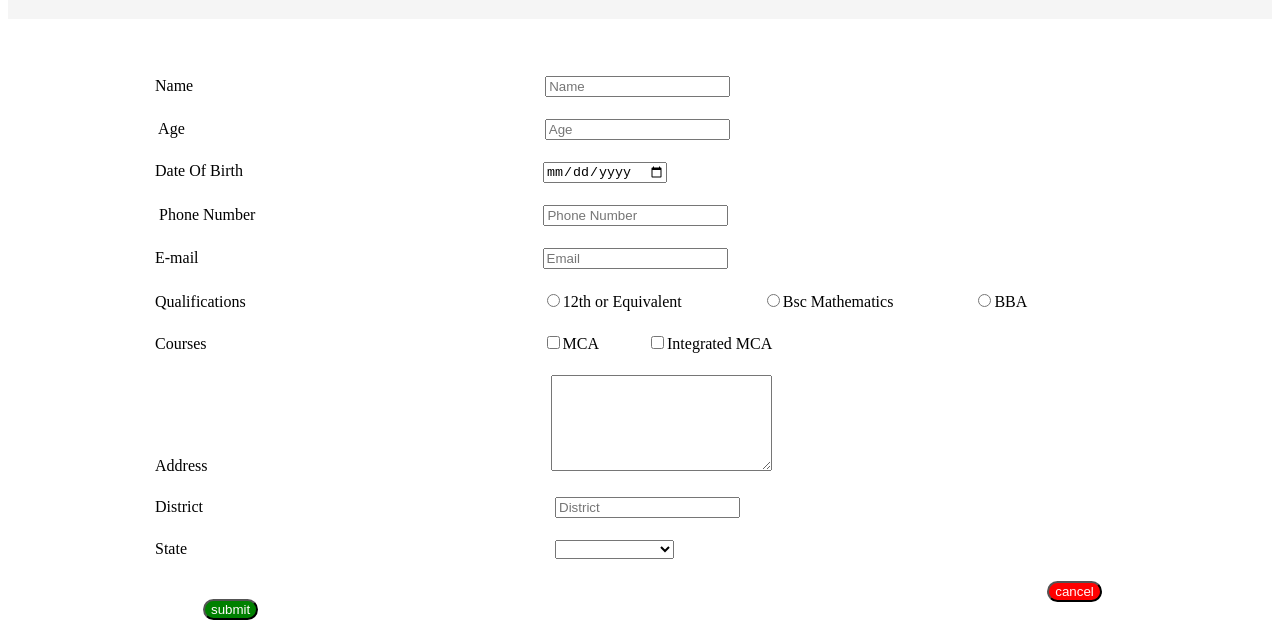
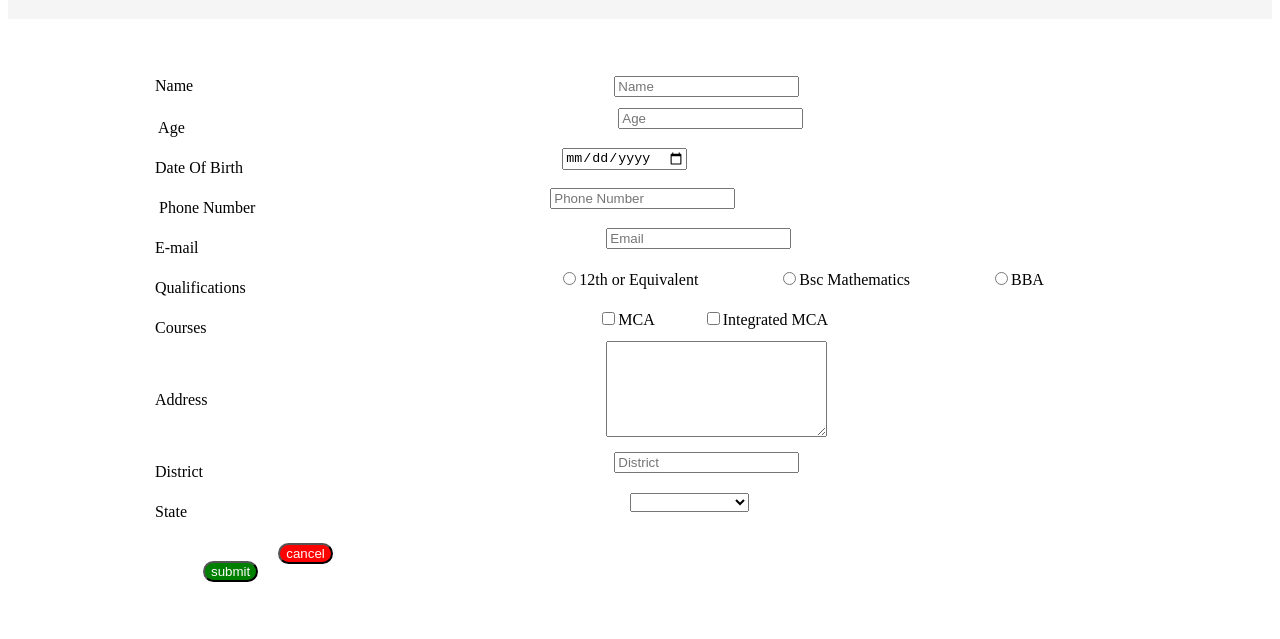
Before and after one commit to Saintgits-MCA/Registration-Form, a plain HTML site: page index.html in a window 1280 px wide. Shown: the part 423-1062 px from the top of the page. After the commit the page ends 1024 px from the top, so only its background shows below. Drawn offline with Linux system fonts and the light colour scheme.

Commit message:
Update index.html

```diff
--- a/index.html
+++ b/index.html
@@ -10,16 +10,16 @@
 <br><br>
 <form name="regform" style="font-family:serif;" action="https://saintgits-mca.github.io/success/" required="">
 <table>
-<tr><td> &emsp;&emsp;&emsp;&emsp;&emsp;&emsp;&emsp;&emsp;&emsp;<label for="Name">Name</label>&emsp;&emsp;&emsp;&emsp;&emsp;&emsp;&emsp;&emsp;&emsp;&emsp;&emsp;&emsp;&emsp;&emsp;&emsp;&emsp;&emsp;&emsp;&emsp;&emsp;&emsp;&emsp;<input type="textname" width="20%" placeholder="Name" required="name"></td></tr>
-<tr><td><br> &emsp;&emsp;&emsp;&emsp;&emsp;&emsp;&emsp;&emsp;&emsp;<label for="Age">   Age      </label>&emsp;&emsp;&emsp;&emsp;&emsp;&emsp;&emsp;&emsp;&nbsp;&emsp;&emsp;&emsp;&emsp;&emsp;&emsp;&emsp;&emsp;&emsp;&emsp;&emsp;&emsp;&emsp;&emsp;<input type="number" width="20%" placeholder="Age" required="age"></td></tr>
-<tr><td><br> &emsp;&emsp;&emsp;&emsp;&emsp;&emsp;&emsp;&emsp;&emsp;<label for="D-O-B">Date Of Birth</label>&ensp;&emsp;&emsp;&emsp;&emsp;&nbsp;&emsp;&emsp;&emsp;&emsp;&emsp;&emsp;&emsp;&emsp;&emsp;&emsp;&emsp;&emsp;&emsp;&emsp;<input type="date" width="20%" placeholder="DD-MM-YYYY" required="DOB"></td></tr>
-<tr><td><br> &emsp;&emsp;&emsp;&emsp;&emsp;&emsp;&emsp;&emsp;&emsp;&nbsp;<label for="Phone number">Phone Number</label>&emsp;&emsp;&emsp;&emsp;&emsp;&emsp;&emsp;&emsp;&emsp;&emsp;&emsp;&emsp;&emsp;&emsp;&emsp;&emsp;&emsp;&emsp;<input type="number" width="20%" placeholder="Phone Number" required="Phone number"></td></tr>
-<tr><td><br> &emsp;&emsp;&emsp;&emsp;&emsp;&emsp;&emsp;&emsp;&emsp;<label for="Email">E-mail</label>&ensp;&emsp;&emsp;&emsp;&emsp;&emsp;&emsp;&emsp;&emsp;&emsp;&emsp;&emsp;&emsp;&emsp;&emsp;&emsp;&emsp;&emsp;&emsp;&emsp;&emsp;&emsp;<input type="email" width="20%" placeholder="Email" required="email"></td></tr>
-<tr><td> <br>&emsp;&emsp;&emsp;&emsp;&emsp;&emsp;&emsp;&emsp;&emsp;<label for="Qualifications" >Qualifications</label>&emsp;&emsp;&emsp;&emsp;&emsp;&emsp;&emsp;&emsp;&emsp;&emsp;&emsp;&emsp;&emsp;&emsp;&emsp;&emsp;&emsp;&emsp;&ensp;<input type="radio" id="001" width="20%" value="12th or Equivalent" name="Qualifications" >12th or Equivalent&emsp;&emsp;&emsp;&emsp;&emsp;<input id="002" type="radio" width="20%" value="Bsc Mathematics" name="Qualifications" >Bsc Mathematics&emsp;&emsp;&emsp;&emsp;&emsp;<input type="radio"  id="003" width="20%" value="BBA" name="Qualifications" >BBA</td></tr>
-<tr><td><br> &emsp;&emsp;&emsp;&emsp;&emsp;&emsp;&emsp;&emsp;&emsp;<label for="Course">Courses</label>&emsp;&emsp;&emsp;&emsp;&emsp;&emsp;&emsp;&emsp;&emsp;&emsp;&emsp;&emsp;&emsp;&emsp;&emsp;&emsp;&emsp;&emsp;&emsp;&emsp;&emsp;<input type="Checkbox" id="001" width="20%" value="MCA" name="Courses" >MCA&emsp;&emsp;&emsp;<input type="Checkbox" id="002" width="20%" value="Integrated MCA" name="Courses" >Integrated MCA</td></tr>
-<tr><td><br> &emsp;&emsp;&emsp;&emsp;&emsp;&emsp;&emsp;&emsp;&emsp;<label for="Address">Address</label>&ensp;&emsp;&emsp;&emsp;&emsp;&emsp;&emsp;&emsp;&emsp;&emsp;&emsp;&emsp;&emsp;&emsp;&emsp;&emsp;&emsp;&emsp;&emsp;&emsp;&emsp;&emsp;<textarea cols="25" rows="6" required=""></textarea></td></tr>
-<tr><td> <br>&emsp;&emsp;&emsp;&emsp;&emsp;&emsp;&emsp;&emsp;&emsp;<label for="District">District</label>&emsp;&emsp;&emsp;&emsp;&emsp;&emsp;&emsp;&emsp;&emsp;&emsp;&emsp;&emsp;&emsp;&emsp;&emsp;&emsp;&emsp;&emsp;&emsp;&emsp;&emsp;&emsp;<input type="textname" width="20%" placeholder="District" required="district"></td></tr>
-<tr><td> <br>&emsp;&emsp;&emsp;&emsp;&emsp;&emsp;&emsp;&emsp;&emsp;<label for="State">State</label>&emsp;&emsp;&emsp;&emsp;&emsp;&emsp;&emsp;&emsp;&emsp;&emsp;&emsp;&emsp;&emsp;&emsp;&emsp;&emsp;&emsp;&emsp;&emsp;&emsp;&emsp;&emsp;&emsp;<select id="combo" placeholder="State" required=""><option placeholder="State"></option><option>Kerala</option><option>Tamilnadu</option><option>Karnataka</option><option>Andhra Pradesh</option><option>Goa</option><option>Maharashtra</option></select></td></tr><br>
+  <tr><td> &emsp;&emsp;&emsp;&emsp;&emsp;&emsp;&emsp;&emsp;&emsp;<label for="Name">Name</label></td><td>&emsp;&emsp;&emsp;&emsp;&emsp;&emsp;&emsp;&emsp;&emsp;&emsp;&emsp;&emsp;&emsp;&emsp;&emsp;&emsp;&emsp;&emsp;&emsp;&emsp;&emsp;&emsp;<input type="textname" width="20%" placeholder="Name" required="name"></td></tr>
+<tr><td><br> &emsp;&emsp;&emsp;&emsp;&emsp;&emsp;&emsp;&emsp;&emsp;<label for="Age">   Age      </label></td><td>&emsp;&emsp;&emsp;&emsp;&emsp;&emsp;&emsp;&emsp;&nbsp;&emsp;&emsp;&emsp;&emsp;&emsp;&emsp;&emsp;&emsp;&emsp;&emsp;&emsp;&emsp;&emsp;&emsp;<input type="number" width="20%" placeholder="Age" required="age"></td></tr>
+<tr><td><br> &emsp;&emsp;&emsp;&emsp;&emsp;&emsp;&emsp;&emsp;&emsp;<label for="D-O-B">Date Of Birth</label></td><td>&ensp;&emsp;&emsp;&emsp;&emsp;&nbsp;&emsp;&emsp;&emsp;&emsp;&emsp;&emsp;&emsp;&emsp;&emsp;&emsp;&emsp;&emsp;&emsp;&emsp;<input type="date" width="20%" placeholder="DD-MM-YYYY" required="DOB"></td></tr>
+<tr><td><br> &emsp;&emsp;&emsp;&emsp;&emsp;&emsp;&emsp;&emsp;&emsp;&nbsp;<label for="Phone number">Phone Number</label></td><td>&emsp;&emsp;&emsp;&emsp;&emsp;&emsp;&emsp;&emsp;&emsp;&emsp;&emsp;&emsp;&emsp;&emsp;&emsp;&emsp;&emsp;&emsp;<input type="number" width="20%" placeholder="Phone Number" required="Phone number"></td></tr>
+<tr><td><br> &emsp;&emsp;&emsp;&emsp;&emsp;&emsp;&emsp;&emsp;&emsp;<label for="Email">E-mail</label></td><td>&ensp;&emsp;&emsp;&emsp;&emsp;&emsp;&emsp;&emsp;&emsp;&emsp;&emsp;&emsp;&emsp;&emsp;&emsp;&emsp;&emsp;&emsp;&emsp;&emsp;&emsp;&emsp;<input type="email" width="20%" placeholder="Email" required="email"></td></tr>
+<tr><td> <br>&emsp;&emsp;&emsp;&emsp;&emsp;&emsp;&emsp;&emsp;&emsp;<label for="Qualifications" >Qualifications</label></td><td>&emsp;&emsp;&emsp;&emsp;&emsp;&emsp;&emsp;&emsp;&emsp;&emsp;&emsp;&emsp;&emsp;&emsp;&emsp;&emsp;&emsp;&emsp;&ensp;<input type="radio" id="001" width="20%" value="12th or Equivalent" name="Qualifications" >12th or Equivalent&emsp;&emsp;&emsp;&emsp;&emsp;<input id="002" type="radio" width="20%" value="Bsc Mathematics" name="Qualifications" >Bsc Mathematics&emsp;&emsp;&emsp;&emsp;&emsp;<input type="radio"  id="003" width="20%" value="BBA" name="Qualifications" >BBA</td></tr>
+<tr><td><br> &emsp;&emsp;&emsp;&emsp;&emsp;&emsp;&emsp;&emsp;&emsp;<label for="Course">Courses</label></td><td>&emsp;&emsp;&emsp;&emsp;&emsp;&emsp;&emsp;&emsp;&emsp;&emsp;&emsp;&emsp;&emsp;&emsp;&emsp;&emsp;&emsp;&emsp;&emsp;&emsp;&emsp;<input type="Checkbox" id="001" width="20%" value="MCA" name="Courses" >MCA&emsp;&emsp;&emsp;<input type="Checkbox" id="002" width="20%" value="Integrated MCA" name="Courses" >Integrated MCA</td></tr>
+<tr><td><br> &emsp;&emsp;&emsp;&emsp;&emsp;&emsp;&emsp;&emsp;&emsp;<label for="Address">Address</label></td><td>&ensp;&emsp;&emsp;&emsp;&emsp;&emsp;&emsp;&emsp;&emsp;&emsp;&emsp;&emsp;&emsp;&emsp;&emsp;&emsp;&emsp;&emsp;&emsp;&emsp;&emsp;&emsp;<textarea cols="25" rows="6" required=""></textarea></td></tr>
+<tr><td> <br>&emsp;&emsp;&emsp;&emsp;&emsp;&emsp;&emsp;&emsp;&emsp;<label for="District">District</label></td><td>&emsp;&emsp;&emsp;&emsp;&emsp;&emsp;&emsp;&emsp;&emsp;&emsp;&emsp;&emsp;&emsp;&emsp;&emsp;&emsp;&emsp;&emsp;&emsp;&emsp;&emsp;&emsp;<input type="textname" width="20%" placeholder="District" required="district"></td></tr>
+<tr><td> <br>&emsp;&emsp;&emsp;&emsp;&emsp;&emsp;&emsp;&emsp;&emsp;<label for="State">State</label></td><td>&emsp;&emsp;&emsp;&emsp;&emsp;&emsp;&emsp;&emsp;&emsp;&emsp;&emsp;&emsp;&emsp;&emsp;&emsp;&emsp;&emsp;&emsp;&emsp;&emsp;&emsp;&emsp;&emsp;<select id="combo" placeholder="State" required=""><option placeholder="State"></option><option>Kerala</option><option>Tamilnadu</option><option>Karnataka</option><option>Andhra Pradesh</option><option>Goa</option><option>Maharashtra</option></select></td></tr><br>
 <tr><td><br><br>&emsp;&emsp;&emsp;&emsp;&emsp;&emsp;&emsp;&emsp;&emsp;&emsp;&emsp;&emsp;<button  width="200" style="color:snow;background-color:green;border-radius:9cm;">    submit      </button></td>
 <td>&emsp;<input type="button" style="border-radius:5cm;color:snow;background-color:red;" value="cancel"></td></tr>
 </form>
```
